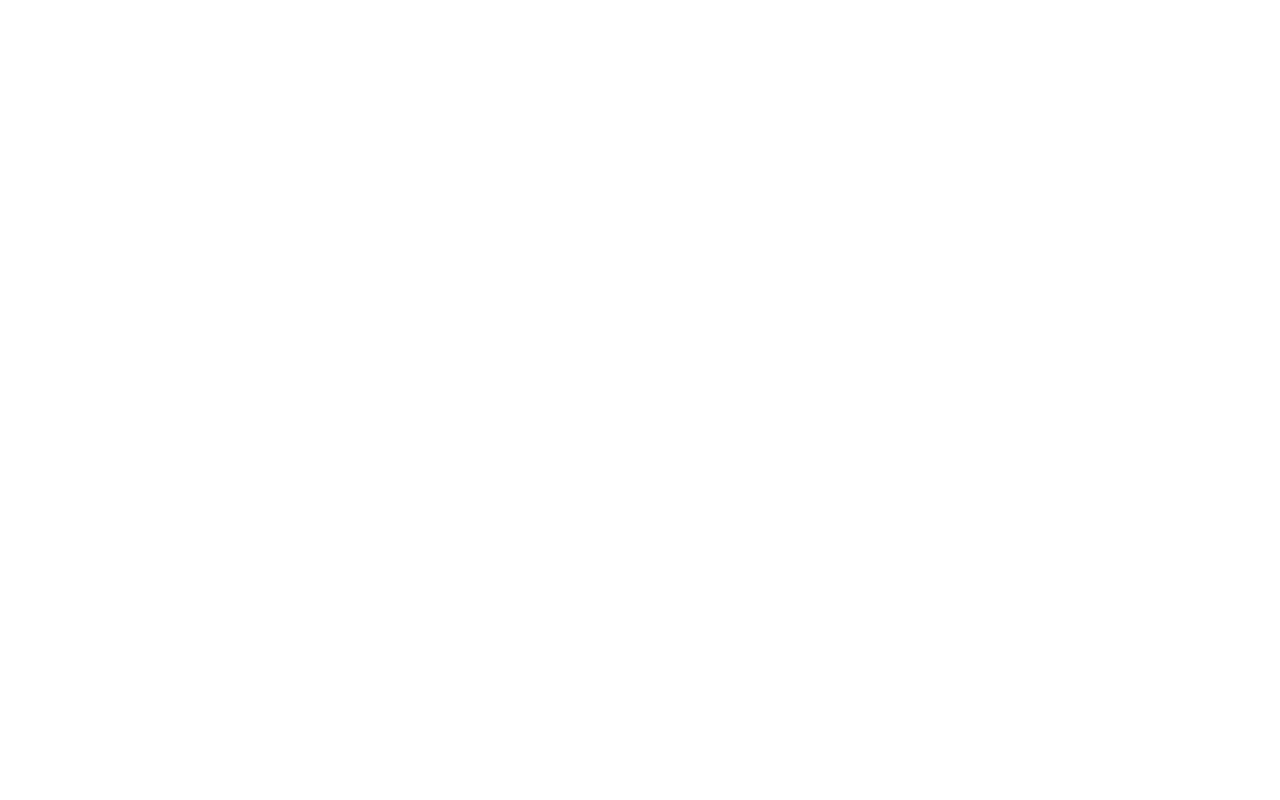
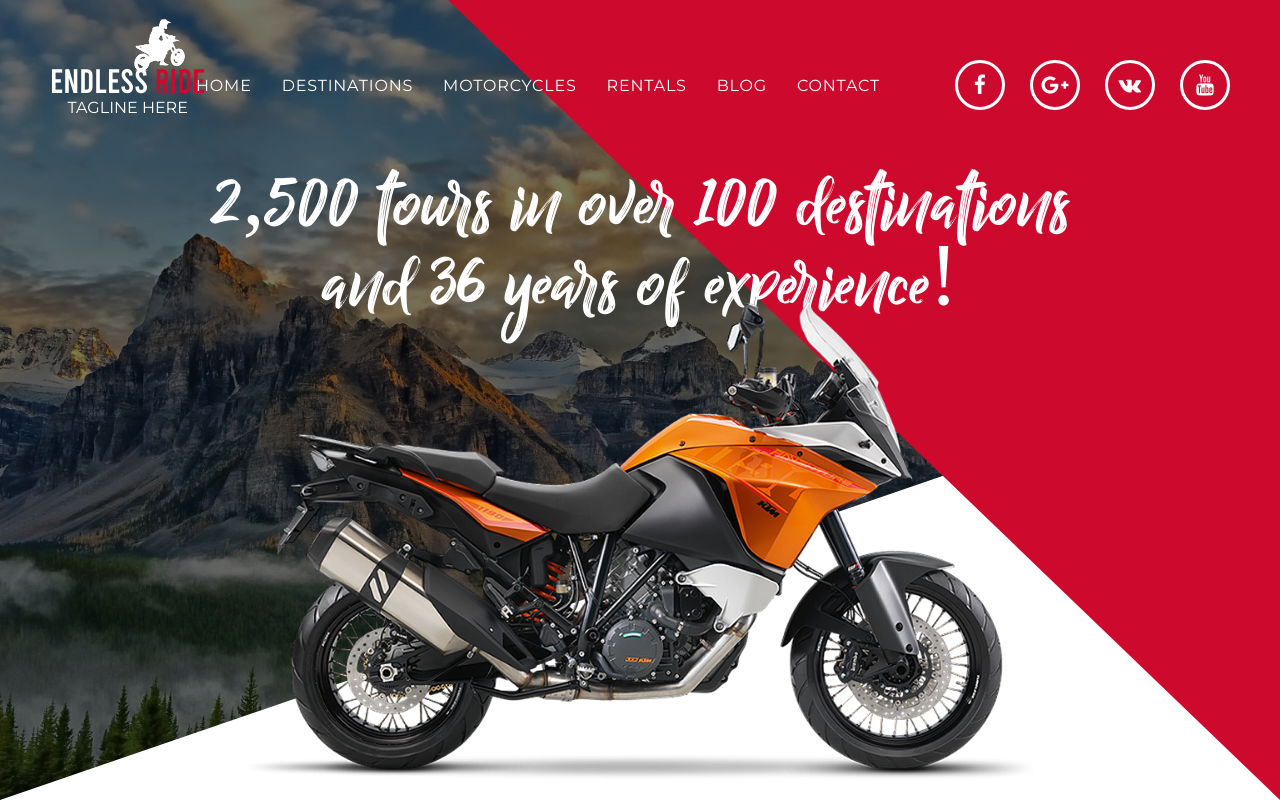
Before and after one commit to Drews8/moto, a website: page app/index.html in a window 1280 px wide. Drawn offline with nearby package versions, Linux system fonts and the light colour scheme.

Commit message:
add header section

```diff
--- a/app/index.html
+++ b/app/index.html
@@ -1,17 +1,59 @@
 <!DOCTYPE html>
 <html lang="en">
+
 <head>
 	<meta charset="UTF-8">
 	<meta name="viewport" content="width=device-width, initial-scale=1.0">
 	<meta http-equiv="X-UA-Compatible" content="ie=edge">
 	<title>Document</title>
+	<link href="https://fonts.googleapis.com/css?family=Lato:400,400i|Montserrat&display=swap" rel="stylesheet">
 	<link rel="stylesheet" href="css/style.min.css">
 </head>
+
 <body>
+	<header class="header">
+		<div class="header-bg">
+				<img class="header-logo__image" src="img/header-logo.png" alt="logo">
+		</div>
+		<div class="header-content">
+			<div class="header-logo">
+				<div class="header-logo__title">
+					endless
+					<span>ride</span>
+				</div>
+				<div class="header-logo__text">
+					tagline here
+				</div>
 
+			</div>
+			<nav class="header-nav">
+				<ul>
+					<li class="header-nav__item"><a href="#">home</a></li>
+					<li class="header-nav__item"><a href="#">destinations</a></li>
+					<li class="header-nav__item"><a href="#">motorcycles</a></li>
+					<li class="header-nav__item"><a href="#">rentals</a></li>
+					<li class="header-nav__item"><a href="#">blog</a></li>
+					<li class="header-nav__item"><a href="#">contact</a></li>
+				</ul>
+			</nav>
+			<ul class="header-links">
+				<li class="header-links__item"><a class="header-links__item_fb" href="#"></a></li>
+				<li class="header-links__item"><a class="header-links__item_gp" href="#"></a></li>
+				<li class="header-links__item"><a class="header-links__item_vk" href="#"></a></li>
+				<li class="header-links__item"><a class="header-links__item_youtube" href="#"></a></li>
+			</ul>
+		</div>
+		<div class="header-main">
+			<p class="header-main__title">2,500 tours in over 100 destinations
+and 36 years of experience!</p>
+			<img src="/img/header-moto.png" alt="motorcycle">
+		</div>
+
+	</header>
 
 	<script src="https://ajax.googleapis.com/ajax/libs/jquery/3.4.1/jquery.min.js"></script>
 	<script src="js/libs.min.js"></script>
 	<script src="js/main.js"></script>
 </body>
+
 </html>
--- a/app/scss/_fonts.scss
+++ b/app/scss/_fonts.scss
@@ -0,0 +1,60 @@
+@font-face {
+  font-family: Bebas-Regular;
+  src: url(../fonts/bebas/Bebas-Regular.woff);
+}
+
+@font-face {
+  font-family: "Billy-Ohio";
+  src: url(../fonts/billy_ohio/Billy-Ohio.woff);
+}
+
+@font-face {
+  font-family: 'icomoon';
+  src:  url('../fonts/icomoon.woff') format('woff');
+  font-weight: normal;
+  font-style: normal;
+  font-display: block;
+}
+
+[class^="icon-"], [class*=" icon-"] {
+  /* use !important to prevent issues with browser extensions that change fonts */
+  font-family: 'icomoon' !important;
+  speak: none;
+  font-style: normal;
+  font-weight: normal;
+  font-variant: normal;
+  text-transform: none;
+  line-height: 1;
+
+  /* Better Font Rendering =========== */
+  -webkit-font-smoothing: antialiased;
+  -moz-osx-font-smoothing: grayscale;
+}
+
+.icon-map-marker:before {
+  content: "\f041";
+}
+.icon-deviantart:before {
+  content: "\f1bd";
+}
+.icon-digg:before {
+  content: "\e900";
+}
+.icon-linkedin:before {
+  content: "\e901";
+}
+.icon-google-plus:before {
+  content: "\e902";
+}
+.icon-facebook:before {
+  content: "\e903";
+}
+.icon-facebook-f:before {
+  content: "\e903";
+}
+.icon-youtube:before {
+  content: "\e904";
+}
+.icon-vk:before {
+  content: "\e905";
+}
--- a/app/scss/_vars.scss
+++ b/app/scss/_vars.scss
@@ -0,0 +1 @@
+$main-color: #cd0a2d;
--- a/app/scss/style.scss
+++ b/app/scss/style.scss
@@ -2,8 +2,237 @@
 @import "libs";
 @import "fonts";
 
+html{
+	box-sizing: border-box;
+
+}
+
+*,
+::before,
+::after{
+	box-sizing: inherit;
+}
+
+body{
+	font-family: 'Lato', sans-serif;
+	font-weight: 400;
+	font-size: 18px;
+	color: #fff;
+}
+
+a{
+	color: inherit;
+	text-decoration: none;
+}
+
+ul{
+	padding: 0;
+	margin: 0;
+}
+
+li{
+	list-style-type: none;
+}
+
+.header{
+	height: 100vh;
+	position: relative;
+
+	&-bg{
+		position: absolute;
+		background: linear-gradient( rgba(#000, 0.5), rgba(#000, 0.5) ) ,url(../img/header-bg.jpg) no-repeat center;
+		background-size: cover;
+		height: 100%;
+		width: 100%;
+		z-index: -1;
+
+		&::before{
+			content: '';
+			width: 0;
+			height: 0;
+			border-style: solid;
+			border-width: 55vh 100vw 0 0;
+			border-color: transparent #fff #fff transparent;
+			position: absolute;
+			bottom: 0;
+			right: 0;
+			z-index: 0;
+		}
+
+		&::after{
+			content: '';
+			width: 0;
+			height: 0;
+			border-style: solid;
+			border-width: 0 65vw 100vh 0;
+			border-color: transparent $main-color transparent transparent;
+			position: absolute;
+			top: 0;
+			right: 0;
+			z-index: 0;
+		}
+	}
+
+
+
+	&-content{
+		padding-top: 60px;
+		display: flex;
+		justify-content: flex-end;
+		width: 100%;
+		position: relative;
+
+	}
+}
+.header-logo{
+	position: absolute;
+	left: 0;
+	padding-left: 50px;
+	color: #fff;
+	text-transform: uppercase;
+	z-index: 0;
+
+	&__image{
+		position: absolute;
+		width: 52px;
+		height: 52px;
+		top: 19px;
+
+		left: 133px;
+		mix-blend-mode: lighten;
+	}
+	&__title{
+		font-family: "Bebas-Regular";
+		font-size: 34px;
+		position: relative;
+
+		span{
+			color: $main-color;
+		}
+	}
+
+	&__text{
+		font-family: 'Montserrat', sans-serif;
+		font-size: 16px;
+		text-align: center;
+	}
+}
+
+.header-nav{
+	padding-right: 75px;
+	z-index: 0;
+	display: flex;
+	align-items: center;
+	justify-content: flex-end;
 
 
 
 
+	&__item a{
+	display: block;
+	font-family: 'Montserrat', sans-serif;
+	font-size: 16px;
+	color: #fff;
+	line-height: 27px;
+	letter-spacing: 0.8px;
+	text-transform: uppercase;
+	}
+
+	li{
+		display: inline-block;
+	}
+
+	li+li{
+		margin-left: 30px;
+	}
+	ul{
+
+		display: flex;
+		justify-content: center;
+		align-items: center;
+
+	}
+
+}
+
+.header-links{
+	display: flex;
+	justify-content: center;
+	align-items: center;
+	z-index: 0;
+	padding-right: 50px;
+
+
+	li+li {
+		margin-left: 25px;
+	}
+
+	&__item{
+		a{
+			display: block;
+			width: 50px;
+			height: 50px;
+			border: 3px solid #fff;
+			border-radius: 100%;
+
+			display: flex;
+			justify-content: center;
+			align-items: center;
+		}
+		a::before{
+			font-family: 'icomoon';
+			font-size: 21px;
+
+		}
+
+		&_gp::before{
+			content: "\e902";
+		}
+
+		&_vk::before{
+			content: "\e905";
+		}
+
+		&_fb::before{
+			content: "\e903";
+		}
+
+		&_youtube::before{
+			content: "\e904";
+		}
+	}
+}
+
+.header-main{
+	left: 50%;
+
+
+	position: absolute;
+
+	bottom: 20px;
+	transform: translateX(-50%);
+
+	img{
+
+		height: 60vh;
+		width: auto;
+		display: block;
+		margin: 0 auto;
+		z-index: 1;
+	}
+
+	&__title{
+		margin: 0 auto -25px;
+
+		font-family: "Billy-Ohio";
+		font-size: 11vh;
+		line-height: 10vh;
+		white-space: pre;
+		text-align: center;
+	}
+
+}
+
+
+
 @import "media";
--- a/gulpfile.js
+++ b/gulpfile.js
@@ -16,7 +16,7 @@ gulp.task('scss', function(){
   return gulp.src('app/scss/**/*.scss')
     .pipe(sass({outputStyle: 'compressed'}))
     .pipe(autoprefixer({
-      browsers: ['last 8 versions']
+      overrideBrowserslist: ['last 8 versions']
     }))
     .pipe(rename({suffix: '.min'}))
     .pipe(gulp.dest('app/css'))
```
Also changed, not shown: app/css/style.min.css, app/fonts/HelveticaLTStd-BoldCond.woff (added), app/fonts/bebas-neue/BebasNeue-Book.woff (added), app/fonts/bebas/Bebas-Regular.woff (added), app/fonts/bignoodletitling/big_noodle_titling.woff (added), app/fonts/billy_ohio/Billy-Ohio.woff (added), app/fonts/icomoon.woff (added), app/img/header-bg.jpg (added), app/img/header-logo.png (added), app/img/header-moto.png (added). Lines whose indentation alone changed are shown as unchanged.
